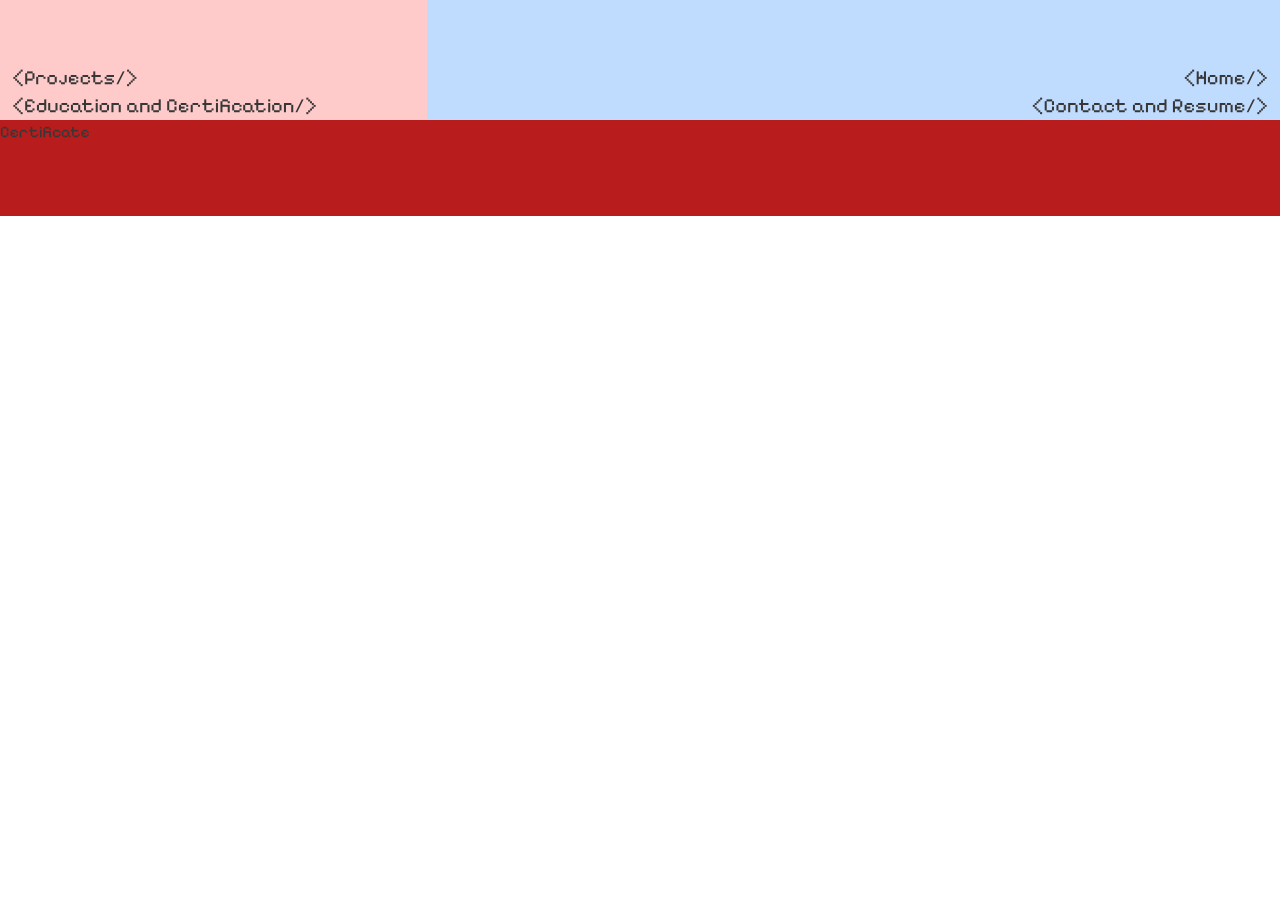
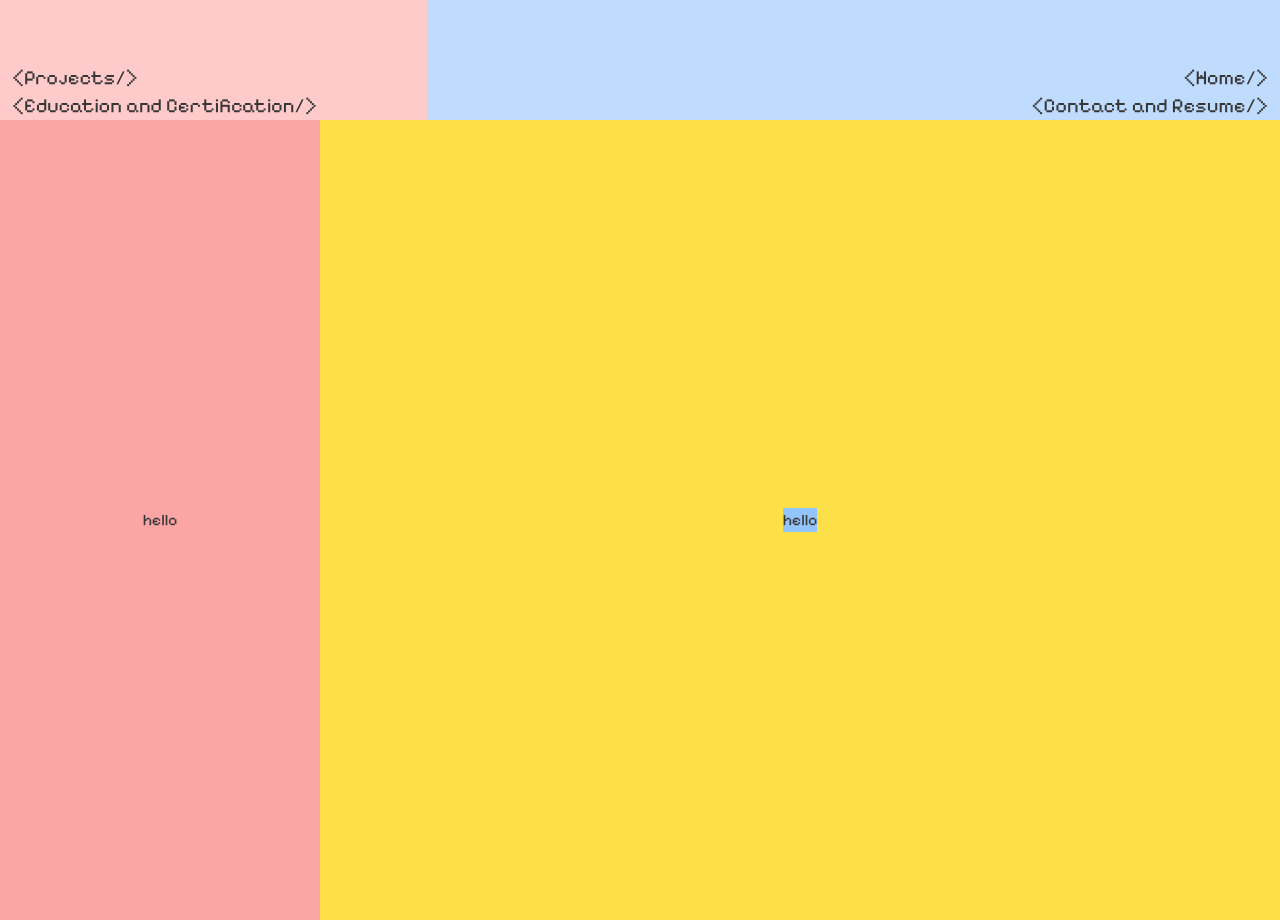
Before and after one commit to babanigit/Pixelify-porfolio-TS, a React (Create React App) app: page /eduCert in a window 1280 px wide. Shown: the part 680-1600 px from the top of the page. Before the commit the page ends 896 px from the top, so only its background shows below. Built offline with nearby package versions, Linux system fonts and the light colour scheme.

Commit message:
added new component

```diff
--- a/src/conteners/3degreeCertificate/Degree.tsx
+++ b/src/conteners/3degreeCertificate/Degree.tsx
@@ -1,24 +1,19 @@
+import React from "react";
+import { ThemeDataType } from "../../assets/theme";
+interface Iprops {
+  theme: ThemeDataType;
+}
+const Degree = ({ theme }: Iprops) => {
+  return (
+    <>
+      <div className=" h-screen w-screen bg-red-300 grid grid-flow-col grid-cols-4">
+        <div className=" justify-center items-center grid  ">hello</div>
+        <div className=" justify-center items-center grid bg-yellow-300 col-span-3 ">
+            <div className=" bg-blue-300 w- ">hello</div>
+        </div>
+      </div>
+    </>
+  );
+};
 
-
-import React from 'react'
-import { ThemeDataType } from '../../assets/theme'
-interface Iprops {
-  theme:ThemeDataType;
-}
-const Degree = ({theme}:Iprops) => {
-  return (
-    <div className=' h-screen w-screen grid grid-flow-col grid-cols-3 '>
-      <div className=' bg-red-200 grid  justify-center items-center'>hello</div>
-      <div className=' bg-blue-200 grid col-span-2 grid-flow-row text-center items-center py-[26%]'>
-        <div className=' text-6xl'>Education</div>
-        <div className=' text-3xl'>Basic Qualification and Certifications</div>
-        <div className=' text-xl'>I actively participate in Hackathons, LeetCode and other tech-related activities.Below are some of my major certifications.</div>
-
-      </div>
-
-
-    </div>
-  )
-}
-
-export default Degree
+export default Degree;
--- /dev/null
+++ b/src/conteners/3degreeCertificate/EducationIntro.tsx
@@ -0,0 +1,24 @@
+
+
+import React from 'react'
+import { ThemeDataType } from '../../assets/theme'
+interface Iprops {
+  theme:ThemeDataType;
+}
+const EducationIntro = ({theme}:Iprops) => {
+  return (
+    <div className=' h-screen w-screen grid grid-flow-col grid-cols-3 '>
+      <div className=' bg-red-200 grid  justify-center items-center'>hello</div>
+      <div className=' bg-blue-200 grid col-span-2 grid-flow-row text-center items-center py-[26%]'>
+        <div className=' text-6xl'>Education</div>
+        <div className=' text-3xl'>Basic Qualification and Certifications</div>
+        <div className=' text-xl'>I actively participate in Hackathons, LeetCode and other tech-related activities.Below are some of my major certifications.</div>
+
+      </div>
+
+
+    </div>
+  )
+}
+
+export default EducationIntro
--- a/src/pages/3education/Education.tsx
+++ b/src/pages/3education/Education.tsx
@@ -1,19 +1,18 @@
+import React from "react";
+import HeaderPart1 from "../../components/1header/HeaderPart1";
+import Headerpart2 from "../../components/1header/Headerpart2";
+import HeaderPart3 from "../../components/1header/HeaderPart3";
 
-
-import React from 'react'
-import HeaderPart1 from '../../components/1header/HeaderPart1';
-import Headerpart2 from '../../components/1header/Headerpart2';
-import HeaderPart3 from '../../components/1header/HeaderPart3';
-
-import { ThemeDataType } from '../../assets/theme'
-import Degree from '../../conteners/3degreeCertificate/Degree';
-import Certificate from '../../conteners/3degreeCertificate/Certificate';
+import { ThemeDataType } from "../../assets/theme";
+import EducationIntro from "../../conteners/3degreeCertificate/EducationIntro";
+import Certificate from "../../conteners/3degreeCertificate/Certificate";
+import Degree from "../../conteners/3degreeCertificate/Degree";
 
 interface Iprop {
-    theme:ThemeDataType;
-    setTheme:(value:string)=>void;
+  theme: ThemeDataType;
+  setTheme: (value: string) => void;
 }
-const Education = ({theme, setTheme}:Iprop) => {
+const Education = ({ theme, setTheme }: Iprop) => {
   return (
     <>
       <div
@@ -25,15 +24,14 @@ const Education = ({theme, setTheme}:Iprop) => {
           <HeaderPart3 theme={theme} />
         </div>
 
-      <div >
+        <div>
+          <EducationIntro theme={theme} />
           <Degree theme={theme} />
-        <Certificate theme={theme} />
+          {/* <Certificate theme={theme} /> */}
         </div>
+      </div>
+    </>
+  );
+};
 
-</div>
-
-
-</>  )
-}
-
-export default Education
+export default Education;
```
Lines whose indentation alone changed are shown as unchanged.
